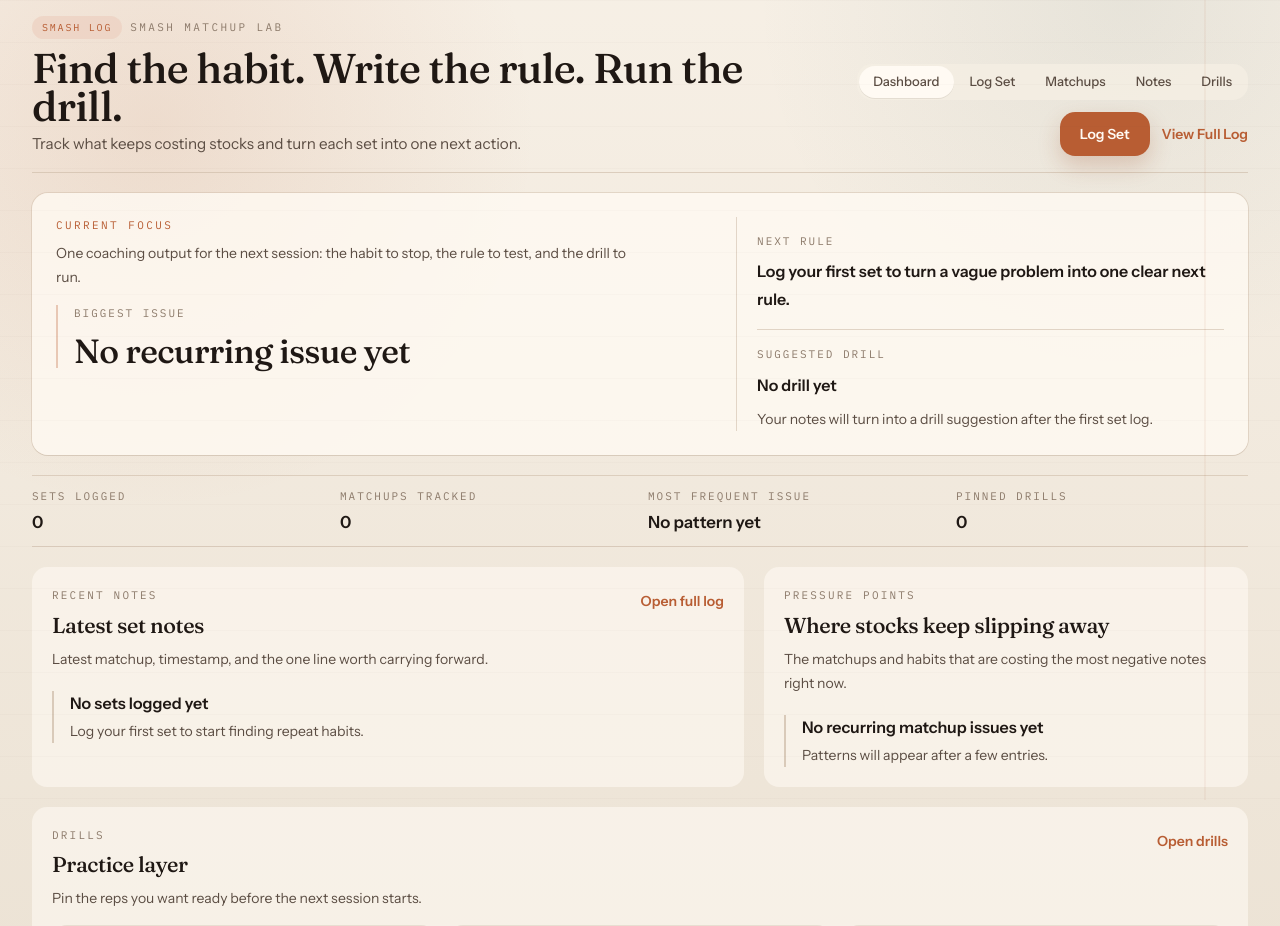
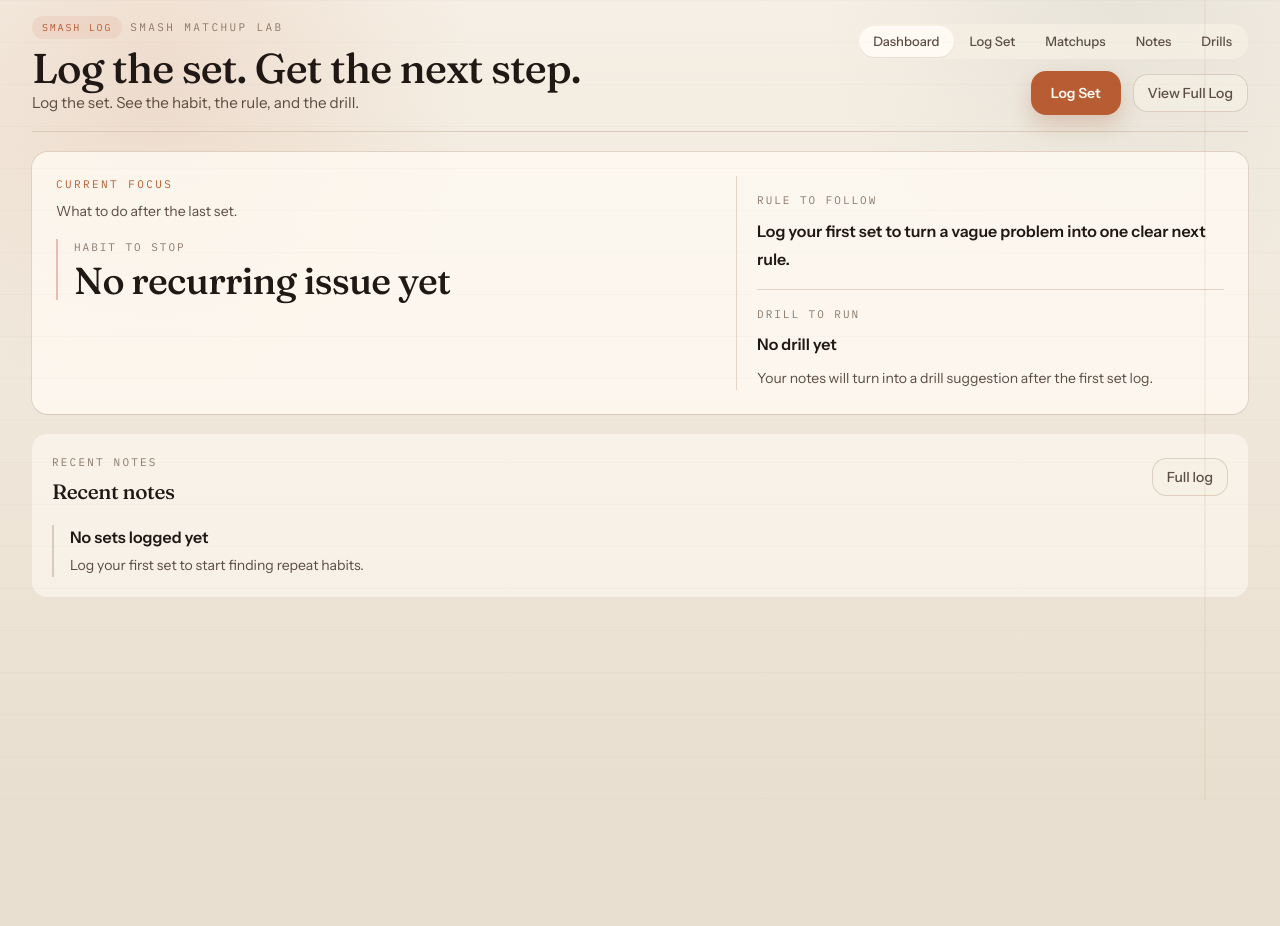
Before and after one commit to dotxdaemon/smash, a React (Vite) app: page / in a window 1280 px wide. Shown: the top 926 px of the page. After the commit the page ends 800 px from the top, so only its background shows below. Built offline with nearby package versions, Linux system fonts and the light colour scheme.

Commit message:
Simplify the dashboard loop

```diff
--- a/src/App.tsx
+++ b/src/App.tsx
@@ -44,11 +44,6 @@ interface AppProps {
   initialView?: View
 }
 
-interface SummaryStat {
-  label: string
-  value: string | number
-}
-
 const DEFAULT_DRAFT: EntryInput = {
   opponentCharacter: '',
   situationTags: [],
@@ -71,8 +66,8 @@ const PRIMARY_BUTTON_STYLES =
 const SECONDARY_BUTTON_STYLES =
   'inline-flex items-center justify-center rounded-full border border-line/80 bg-paper-strong px-4 py-2.5 text-sm font-semibold text-ink transition hover:border-line-strong hover:bg-paper-soft'
 
-const TEXT_BUTTON_STYLES =
-  'inline-flex items-center gap-2 text-sm font-semibold text-accent transition hover:text-accent-strong'
+const QUIET_BUTTON_STYLES =
+  'inline-flex items-center justify-center rounded-[0.9rem] border border-line/60 bg-paper-soft/70 px-3.5 py-2 text-sm font-medium text-ink-soft transition hover:border-line-strong hover:bg-paper-strong hover:text-ink'
 
 function App({ initialView = 'dashboard' }: AppProps) {
   const [initialState] = useState(loadState)
@@ -107,11 +102,6 @@ function App({ initialView = 'dashboard' }: AppProps) {
     [entries],
   )
 
-  const trackedMatchups = useMemo(
-    () => new Set(entries.map((entry) => entry.opponentCharacter)).size,
-    [entries],
-  )
-
   const opponentOptions = useMemo(() => {
     const options = new Set<string>(CHARACTERS)
     for (const entry of entries) {
@@ -240,11 +230,6 @@ function App({ initialView = 'dashboard' }: AppProps) {
         }
       }),
     [entries, lastThirtyDaysWorst],
-  )
-
-  const drillPreview = useMemo(
-    () => (pinnedDrillCards.length > 0 ? pinnedDrillCards : rankedDrills).slice(0, 3),
-    [pinnedDrillCards, rankedDrills],
   )
 
   const currentFocusIssue =
@@ -271,17 +256,10 @@ function App({ initialView = 'dashboard' }: AppProps) {
       tags: [],
     }
 
-  const summaryStats: SummaryStat[] = [
-    { label: 'Sets logged', value: entries.length },
-    { label: 'Matchups tracked', value: trackedMatchups },
-    { label: 'Most frequent issue', value: overallTopIssue ?? 'No pattern yet' },
-    { label: 'Pinned drills', value: pinnedDrills.length },
-  ]
-
   const shellPurpose = (() => {
     switch (activeView) {
       case 'dashboard':
-        return 'Track what keeps costing stocks and turn each set into one next action.'
+        return 'Log the set. See the habit, the rule, and the drill.'
       case 'entry':
         return 'Capture the exact habit, the one thing that worked, and the rule to test next set.'
       case 'matchup':
@@ -477,17 +455,11 @@ function App({ initialView = 'dashboard' }: AppProps) {
             currentFocusDrill={currentFocusDrill}
             currentFocusIssue={currentFocusIssue}
             currentFocusRule={currentFocusRule}
-            drillPreview={drillPreview}
             focusOpponent={todayFocus?.opponentCharacter ?? latestInsight?.opponentCharacter}
-            onOpenDrills={() => setActiveView('drills')}
             onOpenLog={() => setActiveView('log')}
             onOpenMatchup={openMatchup}
-            onToggleDrillPin={onToggleDrillPin}
-            pinnedCount={pinnedDrills.length}
-            pinnedTitles={pinnedDrills}
             pressurePoints={pressurePoints}
-            recentEntries={sortedEntries.slice(0, 4)}
-            summaryStats={summaryStats}
+            recentEntries={sortedEntries.slice(0, 3)}
           />
         )}
 
@@ -1205,7 +1177,7 @@ function AppNav({ activeView, ariaLabel, mobile, onSelect }: AppNavProps) {
   return (
     <nav
       className={mobile
-        ? 'fixed left-3 right-3 z-30 flex items-center gap-1 rounded-[1.25rem] border border-black/10 bg-[#241d18]/95 p-1 shadow-float backdrop-blur md:hidden'
+        ? 'fixed left-3 right-3 z-30 flex items-center gap-1 rounded-[1.05rem] border border-line/60 bg-paper-strong/90 p-1 shadow-[0_12px_30px_rgba(40,27,20,0.14)] backdrop-blur md:hidden'
         : 'hidden items-center gap-0.5 rounded-[0.95rem] bg-paper-soft/80 p-0.5 lg:inline-flex'}
       aria-label={ariaLabel}
       style={mobile ? { bottom: 'max(env(safe-area-inset-bottom), 0.75rem)' } : undefined}
@@ -1220,11 +1192,11 @@ function AppNav({ activeView, ariaLabel, mobile, onSelect }: AppNavProps) {
             className={joinClassNames(
               'group flex min-w-0 items-center justify-center rounded-full font-medium transition',
               mobile
-                ? 'flex-1 px-1.5 py-2.5 text-center text-[11px] leading-none text-paper-soft/72'
+                ? 'flex-1 px-1.5 py-2.5 text-center text-[11px] leading-none text-ink-soft/70'
                 : 'px-3.5 py-1.5 text-[13px] text-ink-soft',
               active &&
                 (mobile
-                  ? 'bg-paper-strong text-ink shadow-[0_6px_14px_rgba(0,0,0,0.18)]'
+                  ? 'bg-accent-soft/65 text-accent shadow-[0_1px_0_rgba(151,69,34,0.12)]'
                   : 'bg-paper-strong text-ink shadow-[0_1px_0_rgba(40,27,20,0.08)]'),
             )}
             aria-current={active ? 'page' : undefined}
@@ -1261,19 +1233,19 @@ function CurrentFocusCard({
     >
       <div className="grid gap-5 lg:grid-cols-[minmax(0,1.15fr)_minmax(280px,0.85fr)] lg:items-start">
         <div className="space-y-4" data-focus-item="issue">
-          <div className="space-y-2">
+          <div className="space-y-1.5">
             <p className="font-mono text-[11px] uppercase tracking-[0.22em] text-accent">
               Current Focus
             </p>
             <p className="max-w-xl text-sm leading-6 text-ink-soft">
-              One coaching output for the next session: the habit to stop, the rule to test, and the drill to run.
+              What to do after the last set.
             </p>
           </div>
-          <div className="space-y-3 border-l-2 border-accent/30 pl-4">
+          <div className="space-y-2 border-l-2 border-accent/35 pl-4">
             <p className="font-mono text-[11px] uppercase tracking-[0.18em] text-ink-faint">
-              Biggest issue
+              Habit to stop
             </p>
-            <h2 className="max-w-2xl text-[1.75rem] leading-[1.02] text-ink sm:text-[2.1rem]">
+            <h2 className="max-w-2xl text-[2rem] leading-[0.98] text-ink sm:text-[2.35rem]">
               {currentFocusIssue}
             </h2>
           </div>
@@ -1282,7 +1254,7 @@ function CurrentFocusCard({
         <div className="grid gap-4 border-t border-line/55 pt-4 lg:border-l lg:border-t-0 lg:pl-5">
           <div className="space-y-2" data-focus-item="rule">
             <p className="font-mono text-[11px] uppercase tracking-[0.18em] text-ink-faint">
-              Next rule
+              Rule to follow
             </p>
             <p className="text-base font-semibold leading-7 text-ink">
               {currentFocusRule}
@@ -1290,7 +1262,7 @@ function CurrentFocusCard({
           </div>
           <div className="space-y-2 border-t border-line/55 pt-4" data-focus-item="drill">
             <p className="font-mono text-[11px] uppercase tracking-[0.18em] text-ink-faint">
-              Suggested drill
+              Drill to run
             </p>
             <p className="text-base font-semibold leading-7 text-ink">
               {currentFocusDrill.title}
@@ -1303,34 +1275,15 @@ function CurrentFocusCard({
             <div className="border-t border-line/55 pt-4">
               <button
                 type="button"
-                className={TEXT_BUTTON_STYLES}
+                className={QUIET_BUTTON_STYLES}
                 onClick={() => onOpenMatchup(focusOpponent)}
               >
-                Open {focusOpponent}
+                Open {focusOpponent} notes
               </button>
             </div>
           )}
         </div>
       </div>
-    </section>
-  )
-}
-
-function StatRow({ stats }: { stats: SummaryStat[] }) {
-  return (
-    <section className="border-y border-line/55 py-3" data-section="summary-stats">
-      <dl className="grid grid-cols-2 gap-x-4 gap-y-3 lg:grid-cols-4">
-        {stats.map((stat) => (
-          <div key={stat.label} className="min-w-0 space-y-1.5">
-            <dt className="font-mono text-[11px] uppercase tracking-[0.18em] text-ink-faint">
-              {stat.label}
-            </dt>
-            <dd className="text-base font-semibold leading-6 text-ink sm:text-[1.05rem]">
-              {stat.value}
-            </dd>
-          </div>
-        ))}
-      </dl>
     </section>
   )
 }
@@ -1365,13 +1318,13 @@ function DashboardHeader({
               Smash Matchup Lab
             </p>
           </div>
-          <div className="space-y-1.5">
+          <div className="space-y-1">
             <h1 className="max-w-3xl font-display text-[1.85rem] leading-[0.92] text-ink sm:text-[2.2rem] lg:text-[2.6rem]">
               {activeView === 'dashboard'
-                ? 'Find the habit. Write the rule. Run the drill.'
+                ? 'Log the set. Get the next step.'
                 : VIEW_ITEMS.find((item) => item.view === activeView)?.title}
             </h1>
-            <p className="max-w-xl text-sm leading-6 text-ink-soft sm:text-[0.95rem]">
+            <p className="max-w-lg text-sm leading-6 text-ink-soft sm:text-[0.95rem]">
               {shellPurpose}
             </p>
           </div>
@@ -1392,7 +1345,7 @@ function DashboardHeader({
             >
               Log Set
             </button>
-            <button type="button" className={TEXT_BUTTON_STYLES} onClick={onOpenLog}>
+            <button type="button" className={QUIET_BUTTON_STYLES} onClick={onOpenLog}>
               View Full Log
             </button>
           </div>
@@ -1406,34 +1359,22 @@ interface DashboardPageProps {
   currentFocusDrill: Drill
   currentFocusIssue: string
   currentFocusRule: string
-  drillPreview: Drill[]
   focusOpponent?: string
-  onOpenDrills: () => void
   onOpenLog: () => void
   onOpenMatchup: (opponentCharacter: string) => void
-  onToggleDrillPin: (title: string) => void
-  pinnedCount: number
-  pinnedTitles: string[]
   pressurePoints: Array<{ issue: string; negativeCount: number; opponentCharacter: string }>
   recentEntries: MatchEntry[]
-  summaryStats: SummaryStat[]
 }
 
 function DashboardPage({
   currentFocusDrill,
   currentFocusIssue,
   currentFocusRule,
-  drillPreview,
   focusOpponent,
-  onOpenDrills,
   onOpenLog,
   onOpenMatchup,
-  onToggleDrillPin,
-  pinnedCount,
-  pinnedTitles,
   pressurePoints,
   recentEntries,
-  summaryStats,
 }: DashboardPageProps) {
   return (
     <section className="flex flex-col gap-4 sm:gap-5">
@@ -1445,24 +1386,15 @@ function DashboardPage({
         onOpenMatchup={onOpenMatchup}
       />
 
-      <StatRow stats={summaryStats} />
-
-      <div className="grid gap-5 xl:grid-cols-[minmax(0,1.25fr)_minmax(320px,0.85fr)]">
       <RecentNotesPanel
         entries={recentEntries}
         onOpenLog={onOpenLog}
         onOpenMatchup={onOpenMatchup}
       />
-        <PressurePointsPanel items={pressurePoints} onOpenMatchup={onOpenMatchup} />
-      </div>
-
-      <DrillLibraryPreview
-        drills={drillPreview}
-        pinnedCount={pinnedCount}
-        pinnedTitles={pinnedTitles}
-        onOpenDrills={onOpenDrills}
-        onToggleDrillPin={onToggleDrillPin}
-      />
+
+      {pressurePoints.length > 0 && (
+        <MatchupPatternsPanel items={pressurePoints} onOpenMatchup={onOpenMatchup} />
+      )}
     </section>
   )
 }
@@ -1478,11 +1410,10 @@ function RecentNotesPanel({ entries, onOpenLog, onOpenMatchup }: RecentNotesPane
     <DashboardSection className="px-4 py-5 sm:px-5 sm:py-5" data-section="recent-notes">
       <SectionHeading
         eyebrow="Recent notes"
-        title={<h3 className="text-[1.35rem] leading-tight text-ink">Latest set notes</h3>}
-        description="Latest matchup, timestamp, and the one line worth carrying forward."
+        title={<h3 className="text-[1.3rem] leading-tight text-ink">Recent notes</h3>}
         action={
-          <button type="button" className={TEXT_BUTTON_STYLES} onClick={onOpenLog}>
-            Open full log
+          <button type="button" className={QUIET_BUTTON_STYLES} onClick={onOpenLog}>
+            Full log
           </button>
         }
       />
@@ -1519,7 +1450,7 @@ function RecentNotesPanel({ entries, onOpenLog, onOpenMatchup }: RecentNotesPane
   )
 }
 
-function PressurePointsPanel({
+function MatchupPatternsPanel({
   items,
   onOpenMatchup,
 }: {
@@ -1527,92 +1458,31 @@ function PressurePointsPanel({
   onOpenMatchup: (opponentCharacter: string) => void
 }) {
   return (
-    <DashboardSection className="px-4 py-5 sm:px-5 sm:py-5" data-section="pressure-points">
+    <DashboardSection className="px-4 py-5 sm:px-5 sm:py-5" data-section="matchup-patterns">
       <SectionHeading
-        eyebrow="Pressure points"
-        title={<h3 className="text-[1.35rem] leading-tight text-ink">Where stocks keep slipping away</h3>}
-        description="The matchups and habits that are costing the most negative notes right now."
-      />
-
-      <div className="mt-5">
-        {items.length > 0 ? (
-          <ol className="divide-y divide-line/55">
-            {items.map((item, index) => (
+        eyebrow="Recurring matchups"
+        title={<h3 className="text-[1.3rem] leading-tight text-ink">Where the same problem keeps showing up</h3>}
+      />
+
+      <ol className="mt-4 divide-y divide-line/55">
+        {items.slice(0, 3).map((item) => (
           <li key={item.opponentCharacter} className="py-3 first:pt-0 last:pb-0">
             <button
               type="button"
-                  className="grid w-full gap-2 text-left transition hover:text-accent"
+              className="grid w-full gap-1.5 text-left transition hover:text-accent"
               onClick={() => onOpenMatchup(item.opponentCharacter)}
             >
-                  <div className="flex items-start justify-between gap-4">
-                    <div className="space-y-1">
-                      <div className="flex items-center gap-2 text-sm font-semibold text-ink">
-                        <span className="font-mono text-[11px] uppercase tracking-[0.18em] text-ink-faint">{index + 1}</span>
-                        <span>{item.opponentCharacter}</span>
-                      </div>
-                      <p className="text-sm leading-6 text-ink-soft">{item.issue}</p>
-                    </div>
-                    <span className="text-[11px] font-semibold uppercase tracking-[0.18em] text-accent">
+              <div className="flex flex-wrap items-center justify-between gap-3">
+                <span className="text-sm font-semibold text-ink">{item.opponentCharacter}</span>
+                <span className="text-[11px] uppercase tracking-[0.18em] text-ink-faint">
                   {item.negativeCount} notes
                 </span>
               </div>
+              <p className="text-sm leading-6 text-ink-soft">{item.issue}</p>
             </button>
           </li>
         ))}
       </ol>
-        ) : (
-          <EmptyState
-            body="Patterns will appear after a few entries."
-            title="No recurring matchup issues yet"
-          />
-        )}
-      </div>
-    </DashboardSection>
-  )
-}
-
-interface DrillLibraryPreviewProps {
-  drills: Drill[]
-  onOpenDrills: () => void
-  onToggleDrillPin: (title: string) => void
-  pinnedCount: number
-  pinnedTitles: string[]
-}
-
-function DrillLibraryPreview({
-  drills,
-  onOpenDrills,
-  onToggleDrillPin,
-  pinnedCount,
-  pinnedTitles,
-}: DrillLibraryPreviewProps) {
-  return (
-    <DashboardSection className="px-4 py-5 sm:px-5 sm:py-5" data-section="drill-preview">
-      <SectionHeading
-        eyebrow="Drills"
-        title={<h3 className="text-[1.35rem] leading-tight text-ink">Practice layer</h3>}
-        description={
-          pinnedCount > 0
-            ? `${pinnedCount} drill${pinnedCount === 1 ? '' : 's'} pinned for the next session.`
-            : 'Pin the reps you want ready before the next session starts.'
-        }
-        action={
-          <button type="button" className={TEXT_BUTTON_STYLES} onClick={onOpenDrills}>
-            Open drills
-          </button>
-        }
-      />
-
-      <div className="mt-4 grid gap-3 lg:grid-cols-3">
-        {drills.map((drill) => (
-          <DrillItem
-            key={drill.title}
-            drill={drill}
-            pinned={pinnedTitles.includes(drill.title)}
-            onToggle={() => onToggleDrillPin(drill.title)}
-          />
-        ))}
-      </div>
     </DashboardSection>
   )
 }
```
Also changed, not shown: 2 other files (tests, documents, lock files or other folders). Lines whose indentation alone changed are shown as unchanged.
